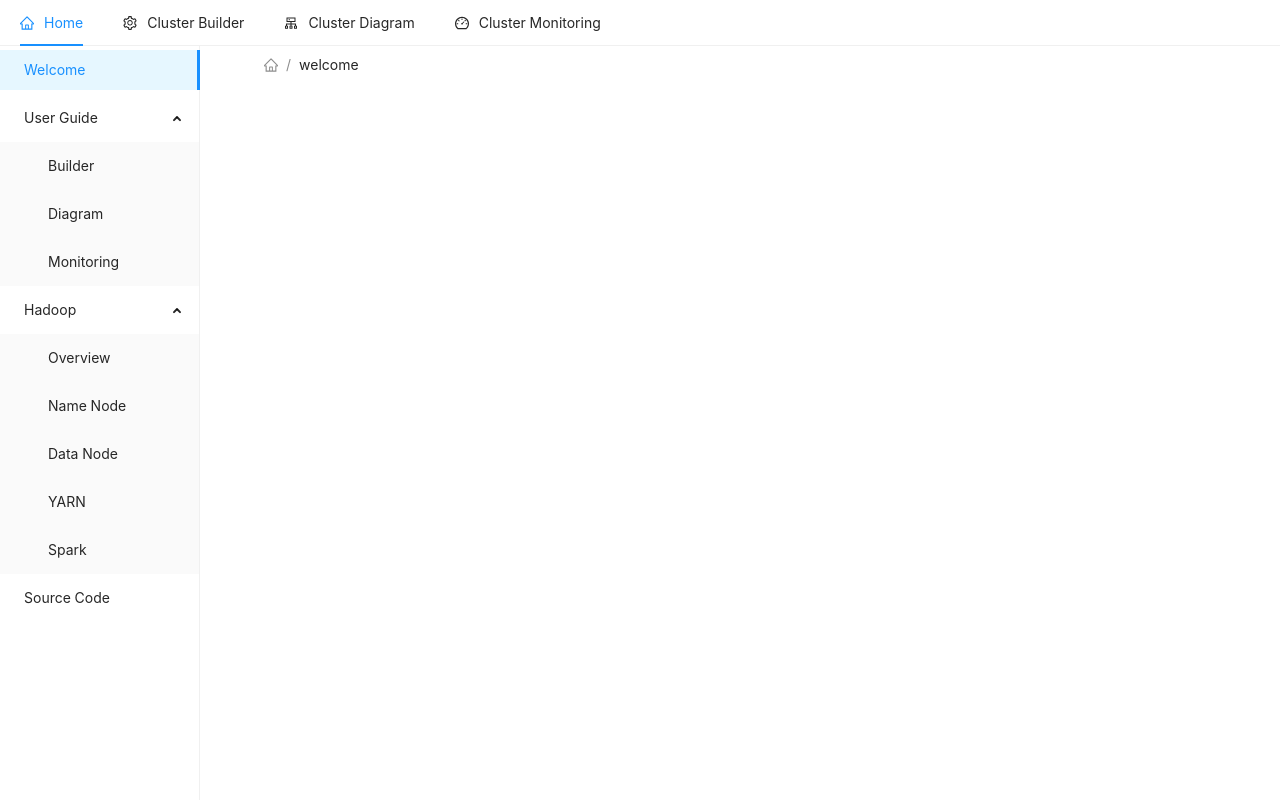
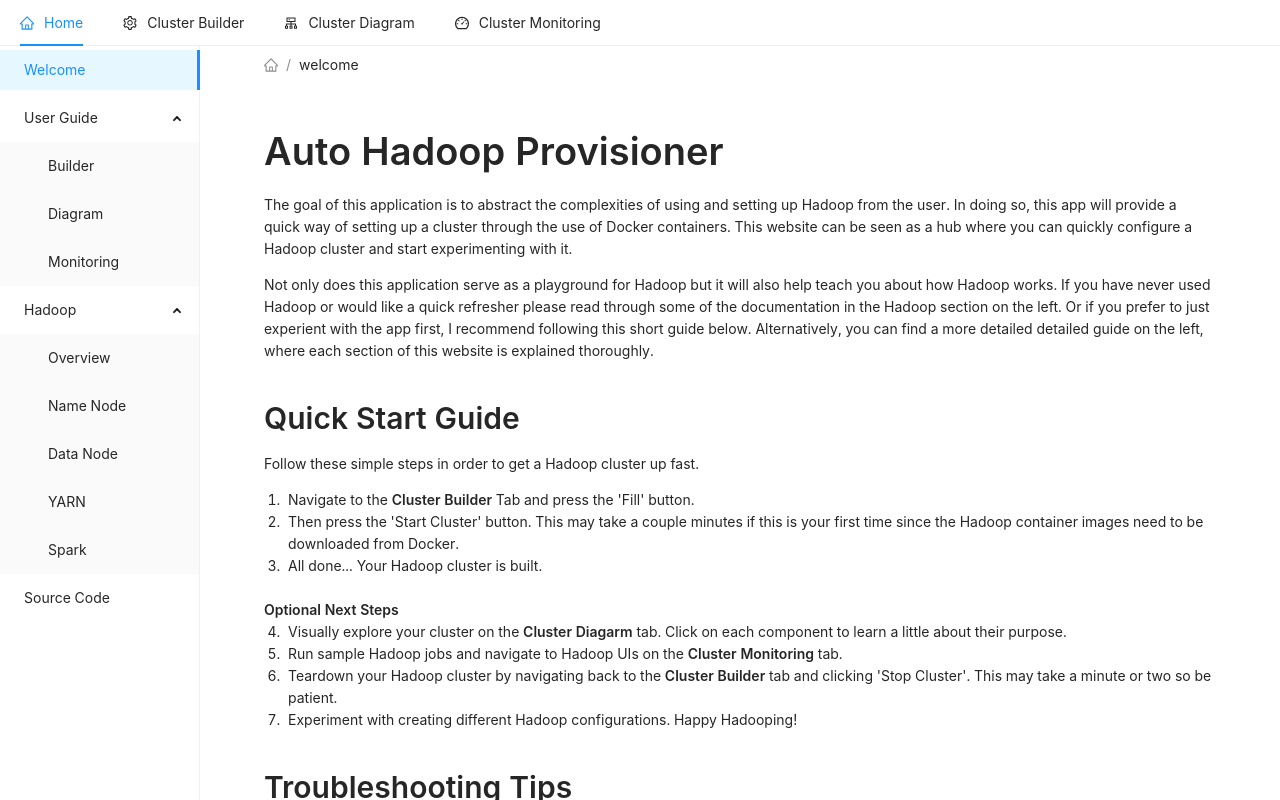
Before and after one commit to JohnNooney/HadoopAutoProvisioner, a React (Create React App) app in the folder hadoop-creator/: page / in a window 1280 px wide. Both pictures are taken after a click on the item "Home". Shown: the top 800 px of the page. Built offline with nearby package versions, Linux system fonts and the light colour scheme; no server answers.

Commit message:
Add to cluster builder docs

```diff
--- a/hadoop-creator/src/components/home-components/contents.js
+++ b/hadoop-creator/src/components/home-components/contents.js
@@ -7,9 +7,10 @@
 
 function Contents(props) {
     // props.contentKey corresponds to the menu key clicked
+    // alert(props.contentKey);
     return (
         <div>
-            {props.contentKey === 'welcome' &&
+            {props.contentKey == 'welcome' &&
                 <Content className='home_content'>
                     <div className='home_title'>
                         <Row justify="start" align="middle">
@@ -97,6 +98,11 @@
                                         Simply fill out the desired attributes of your Hadoop cluster and click 'Build Cluster'.
                                         Once you're done with experimenting with your cluster press and 'Stop Cluster' button
                                         and wait until your cluster has been torndown.
+                                    </Paragraph>
+
+                                    <Paragraph>
+                                        Below you will find a detailed description of what each configuration field does in this application.
+                                        And for those who are curious, you will also find an explainantion of how the Cluster Builder communicates with the API.
                                     </Paragraph>
 
                                     <Title level={2}>Name Node Config</Title>
```
